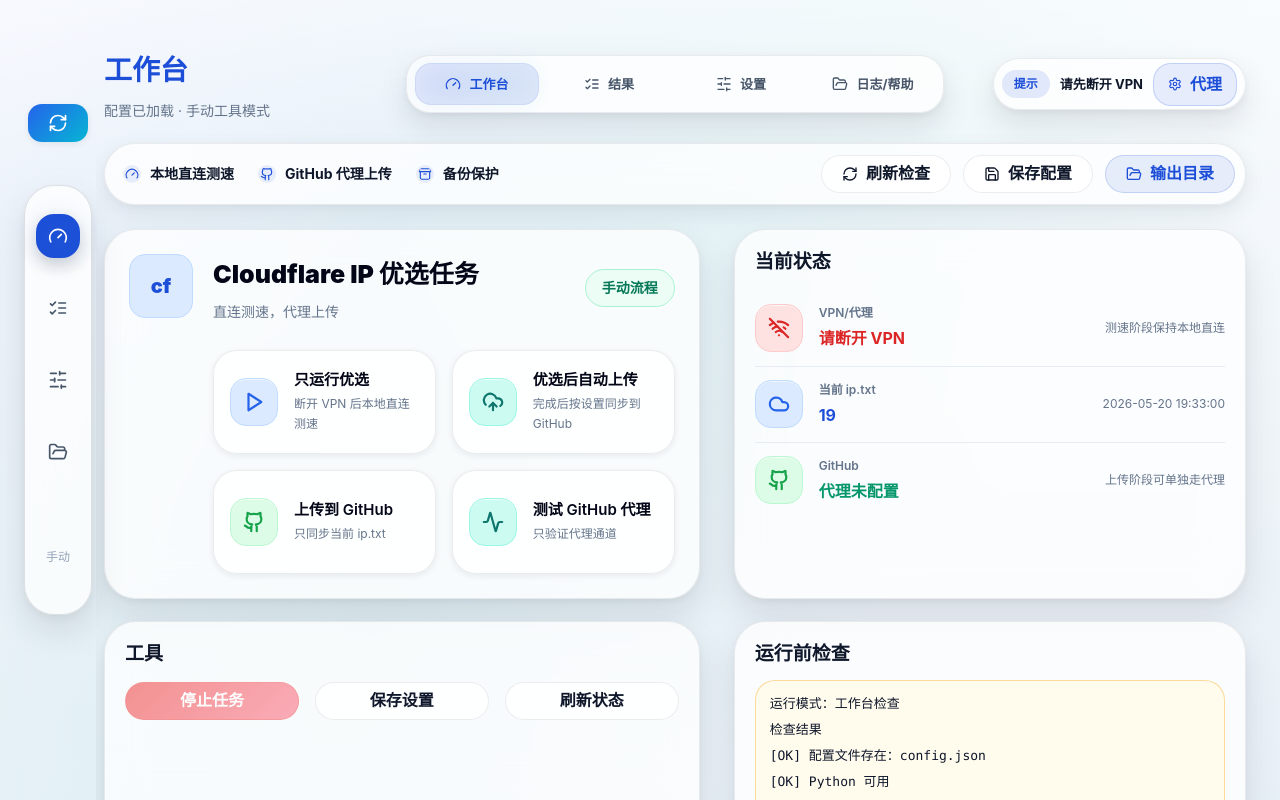
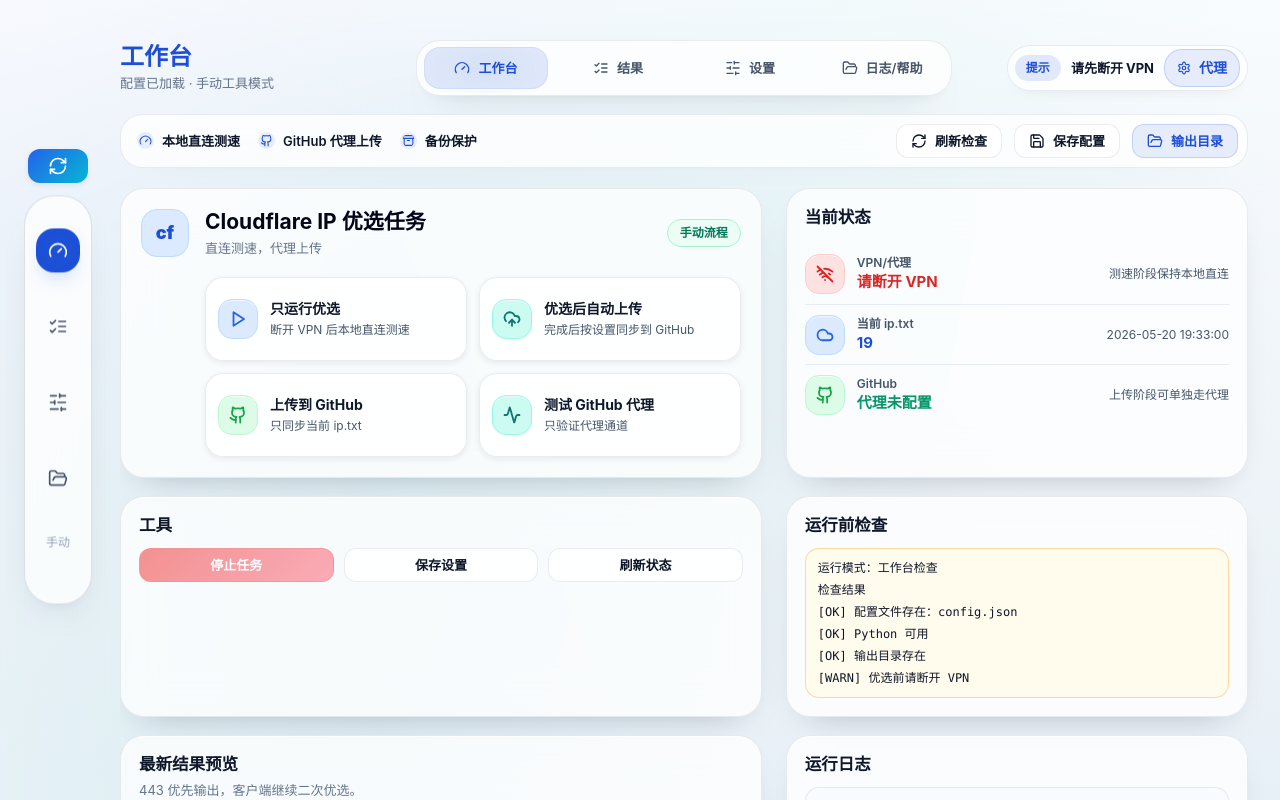
Before and after one commit to 178517877qq-sketch/xunni, a React (Vite) app: page / in a window 1280 px wide. Built offline with nearby package versions, Linux system fonts and the light colour scheme.

Commit message:
style: tighten cockpit desktop density

```diff
--- a/src/App.tsx
+++ b/src/App.tsx
@@ -114,7 +114,7 @@
 
 function IconBadge({ icon: Icon, tone }: { icon: typeof Play; tone: string }) {
   return (
-    <div className={clsx("grid h-12 w-12 place-items-center rounded-2xl border", `badge-${tone}`)}>
+    <div className={clsx("icon-badge grid place-items-center border", `badge-${tone}`)}>
       <Icon size={22} strokeWidth={2.4} />
     </div>
   );
@@ -139,9 +139,9 @@
       onClick={() => onRun(tile.mode)}
     >
       <IconBadge icon={Icon} tone={tile.tone} />
-      <span className="min-w-0">
-        <span className="block text-[15px] font-semibold leading-5 text-slate-950">{tile.title}</span>
-        <span className="mt-1 block text-[12px] leading-5 text-slate-500">{tile.hint}</span>
+      <span className="action-copy min-w-0">
+        <span className="action-title">{tile.title}</span>
+        <span className="action-hint">{tile.hint}</span>
       </span>
     </button>
   );
@@ -157,12 +157,12 @@
     <div className="status-row">
       <IconBadge icon={Icon} tone={card.accent} />
       <div className="min-w-0">
-        <div className="text-[12px] font-semibold text-slate-500">{card.title}</div>
-        <div className={clsx("mt-1 text-[16px] font-bold", statusToneMap[card.accent] ?? "text-blue-700")}>
+        <div className="status-label">{card.title}</div>
+        <div className={clsx("status-value", statusToneMap[card.accent] ?? "text-blue-700")}>
           {card.value}
         </div>
       </div>
-      <div className="ml-auto text-right text-[12px] text-slate-500">{card.detail}</div>
+      <div className="status-detail ml-auto text-right">{card.detail}</div>
     </div>
   );
 }
@@ -225,17 +225,17 @@
   return (
     <div className="dashboard-grid">
       <article className="glass-panel workbench-main rounded-[32px] p-6">
-        <div className="flex items-start gap-5">
-          <div className="grid h-16 w-16 place-items-center rounded-2xl border border-blue-200 bg-blue-100 text-xl font-black text-blue-700">
+        <div className="task-head flex items-start gap-5">
+          <div className="task-logo grid place-items-center border border-blue-200 bg-blue-100 font-black text-blue-700">
             cf
           </div>
           <div className="min-w-0 flex-1">
-            <div className="flex items-center justify-between gap-4">
+            <div className="task-title-row flex items-center justify-between gap-4">
               <div>
-                <h2 className="text-[25px] font-black text-slate-950">Cloudflare IP 优选任务</h2>
-                <p className="mt-2 text-sm text-slate-500">直连测速，代理上传</p>
+                <h2 className="task-title text-slate-950">Cloudflare IP 优选任务</h2>
+                <p className="task-subtitle text-slate-500">直连测速，代理上传</p>
               </div>
-              <span className="rounded-full border border-emerald-200 bg-emerald-50 px-4 py-2 text-sm font-semibold text-emerald-700">
+              <span className="manual-badge rounded-full border border-emerald-200 bg-emerald-50 font-semibold text-emerald-700">
                 手动流程
               </span>
             </div>
@@ -760,8 +760,8 @@
       <section className="workspace">
         <header className="topbar">
           <div>
-            <h1 className="text-[28px] font-black tracking-normal text-blue-700">{pageTitles[activePage]}</h1>
-            <p className="mt-2 text-sm text-slate-500">配置已加载 · 手动工具模式</p>
+            <h1 className="page-title-main tracking-normal text-blue-700">{pageTitles[activePage]}</h1>
+            <p className="page-subtitle-main text-slate-500">配置已加载 · 手动工具模式</p>
           </div>
 
           <nav className="page-tabs">
--- a/src/styles.css
+++ b/src/styles.css
@@ -29,10 +29,10 @@
 
   --shadow-sm: 0 2px 6px rgba(15, 23, 42, 0.08);
   --shadow-md: 0 12px 24px rgba(15, 23, 42, 0.12);
-  --shadow-lg: 0 14px 30px rgba(15, 23, 42, 0.1), 0 3px 10px rgba(15, 23, 42, 0.05);
-  --edge-glow: linear-gradient(135deg, rgba(29, 78, 216, 0.28), rgba(14, 165, 165, 0.2));
-  --panel-shadow: 0 16px 34px rgba(15, 23, 42, 0.1), 0 3px 10px rgba(15, 23, 42, 0.05);
-  --bar-shadow: 0 8px 22px rgba(15, 23, 42, 0.08), 0 2px 8px rgba(15, 23, 42, 0.04);
+  --shadow-lg: 0 20px 42px -24px rgba(15, 23, 42, 0.28), 0 8px 18px -14px rgba(15, 23, 42, 0.16);
+  --edge-glow: radial-gradient(ellipse at center, rgba(29, 78, 216, 0.2) 0%, rgba(14, 165, 165, 0.12) 48%, rgba(29, 78, 216, 0) 72%);
+  --panel-shadow: 0 16px 34px -24px rgba(15, 23, 42, 0.36), 0 1px 0 rgba(255, 255, 255, 0.65) inset;
+  --bar-shadow: 0 14px 34px -26px rgba(15, 23, 42, 0.32), 0 1px 0 rgba(255, 255, 255, 0.62) inset;
   --motion-ease: cubic-bezier(0.16, 1, 0.3, 1);
   --motion-fast: 180ms;
 }
@@ -51,6 +51,7 @@
 body {
   overflow: hidden;
   color: var(--text-primary);
+  font-size: 14px;
   line-height: 1.6;
   -webkit-font-smoothing: antialiased;
 }
@@ -110,7 +111,7 @@
   position: relative;
   height: 100vh;
   display: grid;
-  grid-template-columns: 96px minmax(0, 1fr);
+  grid-template-columns: 120px minmax(0, 1fr);
   overflow: hidden;
   background:
     linear-gradient(135deg, rgba(29, 78, 216, 0.08) 0%, rgba(14, 165, 165, 0.07) 42%, rgba(255, 255, 255, 0) 72%),
@@ -135,14 +136,14 @@
 .sidebar-refresh {
   position: fixed;
   left: 28px;
-  top: calc(50% - 296px);
+  top: calc(50% - 251px);
   width: 60px;
-  height: 38px;
+  height: 34px;
   display: grid;
   place-items: center;
   border: 0;
   color: white;
-  border-radius: 14px;
+  border-radius: 12px;
   background: linear-gradient(135deg, #2563eb, #06b6d4);
   box-shadow: var(--shadow-sm);
   transition:
@@ -167,17 +168,17 @@
   top: 50%;
   transform: translateY(-50%);
   width: 68px;
-  min-height: 430px;
+  min-height: 380px;
   max-height: calc(100vh - 124px);
-  padding: 28px 0;
+  padding: 32px 0;
   display: flex;
   flex-direction: column;
   align-items: center;
-  gap: 28px;
+  gap: 32px;
   border: 1px solid var(--border);
   border-radius: 30px;
   background: var(--bg-card);
-  box-shadow: 0 16px 34px rgba(15, 23, 42, 0.1), 0 4px 12px rgba(15, 23, 42, 0.05);
+  box-shadow: var(--shadow-lg);
   backdrop-filter: blur(20px);
 }
 
@@ -201,12 +202,12 @@
 .sidebar-item::before {
   content: "";
   position: absolute;
-  inset: 3px;
+  inset: 2px;
   z-index: -1;
   border-radius: inherit;
   background: var(--edge-glow);
   opacity: 0;
-  filter: blur(12px);
+  filter: blur(10px);
   transition: opacity 220ms var(--motion-ease), transform 220ms var(--motion-ease);
 }
 
@@ -214,6 +215,7 @@
   color: var(--text-primary);
   background: var(--bg-hover);
   transform: scale(1.05);
+  box-shadow: 0 10px 22px -16px rgba(29, 78, 216, 0.38);
 }
 
 .sidebar-item:hover::before {
@@ -224,7 +226,7 @@
 .sidebar-item.active {
   color: white;
   background: var(--primary);
-  box-shadow: 0 8px 16px rgba(15, 23, 42, 0.18);
+  box-shadow: 0 12px 22px -14px rgba(29, 78, 216, 0.56);
 }
 
 .sidebar-item.active::before {
@@ -237,14 +239,27 @@
   min-width: 0;
   height: 100vh;
   overflow: auto;
-  padding: 48px 34px 30px 8px;
+  padding: 40px 32px 32px 0;
 }
 
 .topbar {
   display: grid;
   grid-template-columns: minmax(240px, 1fr) auto minmax(240px, 1fr);
   align-items: center;
-  gap: 20px;
+  gap: 18px;
+}
+
+.page-title-main {
+  margin: 0;
+  font-size: 24px;
+  font-weight: 700;
+  line-height: 1.12;
+}
+
+.page-subtitle-main {
+  margin-top: 4px;
+  font-size: 13px;
+  line-height: 1.35;
 }
 
 .page-tabs,
@@ -258,8 +273,8 @@
 }
 
 .page-tabs {
-  height: 58px;
-  padding: 8px;
+  height: 56px;
+  padding: 7px;
   display: flex;
   align-items: center;
   gap: 8px;
@@ -271,7 +286,7 @@
   isolation: isolate;
   min-width: 124px;
   height: 42px;
-  padding: 0 16px;
+  padding: 0 15px;
   display: inline-flex;
   align-items: center;
   justify-content: center;
@@ -281,7 +296,7 @@
   color: var(--text-secondary);
   background: transparent;
   font-size: 13px;
-  font-weight: 700;
+  font-weight: 600;
   white-space: nowrap;
   transition:
     color 220ms var(--motion-ease),
@@ -292,12 +307,12 @@
 .page-tab::before {
   content: "";
   position: absolute;
-  inset: 4px;
+  inset: 2px;
   z-index: -1;
   border-radius: inherit;
   background: var(--edge-glow);
   opacity: 0;
-  filter: blur(12px);
+  filter: blur(10px);
   transition: opacity 220ms var(--motion-ease), transform 220ms var(--motion-ease);
 }
 
@@ -305,6 +320,7 @@
   color: var(--text-primary);
   background: var(--bg-hover);
   transform: translateY(-1px) scale(1.04);
+  box-shadow: 0 12px 24px -18px rgba(29, 78, 216, 0.4);
 }
 
 .page-tab:hover::before {
@@ -334,9 +350,9 @@
 
 .notice-pill {
   justify-self: end;
-  height: 52px;
-  min-width: 252px;
-  padding: 6px 8px;
+  height: 46px;
+  min-width: 236px;
+  padding: 5px 7px;
   display: flex;
   align-items: center;
   gap: 10px;
@@ -344,7 +360,7 @@
 }
 
 .notice-pill span {
-  padding: 8px 12px;
+  padding: 7px 11px;
   border-radius: 999px;
   background: rgba(29, 78, 216, 0.12);
   color: var(--primary);
@@ -376,18 +392,18 @@
 
 .notice-pill button {
   margin-left: auto;
-  min-width: 74px;
-  padding: 8px 14px;
+  min-width: 68px;
+  padding: 7px 12px;
 }
 
 .workflow-strip {
-  margin-top: 22px;
-  min-height: 62px;
-  padding: 9px 10px 9px 18px;
+  margin-top: 18px;
+  min-height: 54px;
+  padding: 8px 9px 8px 16px;
   display: flex;
   align-items: center;
-  gap: 24px;
-  border-radius: 31px;
+  gap: 18px;
+  border-radius: 22px;
   box-shadow: var(--bar-shadow);
 }
 
@@ -400,17 +416,17 @@
 .workflow-strip span {
   display: inline-flex;
   align-items: center;
-  gap: 9px;
+  gap: 8px;
   min-width: 0;
   color: var(--text-primary);
-  font-size: 14px;
-  font-weight: 700;
+  font-size: 13px;
+  font-weight: 600;
   white-space: nowrap;
 }
 
 .workflow-strip span svg {
-  width: 18px;
-  height: 18px;
+  width: 17px;
+  height: 17px;
   padding: 2px;
   border-radius: 999px;
   color: var(--primary);
@@ -419,13 +435,13 @@
 
 .dashboard-grid {
   display: grid;
-  grid-template-columns: minmax(540px, 1fr) minmax(460px, 0.86fr);
+  grid-template-columns: minmax(500px, 1fr) minmax(380px, 0.72fr);
   grid-template-areas:
     "main status"
     "tools preflight"
     "latest log";
-  column-gap: 34px;
-  row-gap: 22px;
+  column-gap: 24px;
+  row-gap: 18px;
   align-items: stretch;
   padding-bottom: 30px;
 }
@@ -456,30 +472,110 @@
 
 .glass-panel {
   overflow: hidden;
-  border-radius: 32px;
+  border-radius: 24px;
   box-shadow: var(--panel-shadow);
+}
+
+.workbench-main {
+  padding: 20px !important;
+}
+
+.workbench-status,
+.workbench-tools,
+.workbench-preflight,
+.workbench-latest,
+.workbench-log {
+  padding: 18px !important;
+}
+
+.glass-panel.rounded-\[32px\],
+.glass-panel.rounded-\[30px\],
+.glass-panel.rounded-\[28px\] {
+  border-radius: 24px;
 }
 
 .section-title {
   margin: 0;
-  font-size: 19px;
-  font-weight: 900;
+  font-size: 16.5px;
+  font-weight: 700;
   color: var(--text-primary);
-  line-height: 1.25;
+  line-height: 1.28;
+}
+
+.task-head {
+  gap: 16px !important;
+}
+
+.task-logo {
+  width: 48px;
+  height: 48px;
+  flex: 0 0 auto;
+  border-radius: 16px;
+  font-size: 18px;
+  line-height: 1;
+}
+
+.task-title {
+  margin: 0;
+  font-size: 21px;
+  font-weight: 700;
+  line-height: 1.22;
+}
+
+.task-subtitle {
+  margin-top: 5px;
+  font-size: 13px;
+  line-height: 1.35;
+}
+
+.manual-badge {
+  padding: 6px 12px;
+  font-size: 12px;
+  line-height: 1.2;
+  white-space: nowrap;
+}
+
+.action-grid {
+  margin-top: 20px !important;
+  gap: 12px !important;
+}
+
+.tool-grid {
+  margin-top: 12px !important;
+  gap: 10px !important;
+}
+
+.workbench-latest p,
+.results-grid article > p {
+  margin-top: 6px !important;
+  font-size: 13px !important;
+  line-height: 1.45;
+}
+
+.workbench-latest .flex.flex-wrap,
+.results-grid article > .flex.flex-wrap {
+  margin-top: 12px !important;
+  gap: 18px !important;
+  font-size: 13px !important;
+}
+
+.workbench-latest strong,
+.results-grid article strong {
+  font-size: 15px !important;
 }
 
 .action-tile {
   position: relative;
   isolation: isolate;
-  min-height: 104px;
+  min-height: 84px;
   display: grid;
-  grid-template-columns: 48px minmax(0, 1fr);
-  gap: 16px;
+  grid-template-columns: 40px minmax(0, 1fr);
+  gap: 12px;
   align-items: center;
   border: 1px solid var(--border-light);
-  border-radius: 24px;
+  border-radius: 18px;
   background: rgba(255, 255, 255, 0.78);
-  padding: 16px;
+  padding: 12px;
   text-align: left;
   box-shadow: var(--shadow-sm);
   overflow: visible;
@@ -493,19 +589,20 @@
 .action-tile::before {
   content: "";
   position: absolute;
-  inset: 6px;
+  inset: 3px;
   z-index: -1;
   border-radius: inherit;
   background: var(--edge-glow);
   opacity: 0;
-  filter: blur(12px);
+  filter: blur(10px);
   transition: opacity 220ms var(--motion-ease), transform 220ms var(--motion-ease);
 }
 
 .action-tile:hover {
-  transform: translateY(-2px) scale(1.015);
+  transform: translateY(-1px) scale(1.01);
   border-color: rgba(29, 78, 216, 0.3);
   background: rgba(255, 255, 255, 0.92);
+  box-shadow: 0 14px 28px -22px rgba(29, 78, 216, 0.42), var(--shadow-sm);
 }
 
 .action-tile:hover::before {
@@ -515,6 +612,33 @@
 
 .action-tile span {
   overflow-wrap: anywhere;
+}
+
+.action-title {
+  display: block;
+  color: var(--text-primary);
+  font-size: 14px;
+  font-weight: 650;
+  line-height: 1.3;
+}
+
+.action-hint {
+  display: block;
+  margin-top: 3px;
+  color: var(--text-secondary);
+  font-size: 12px;
+  line-height: 1.35;
+}
+
+.icon-badge {
+  width: 40px;
+  height: 40px;
+  border-radius: 14px;
+}
+
+.icon-badge svg {
+  width: 18px;
+  height: 18px;
 }
 
 .action-tile svg,
@@ -570,11 +694,12 @@
 .danger-button {
   position: relative;
   isolation: isolate;
-  min-height: 38px;
+  min-height: 34px;
   min-width: 0;
-  padding: 0 20px;
-  border-radius: 19px;
-  font-weight: 800;
+  padding: 0 14px;
+  border-radius: 12px;
+  font-size: 13px;
+  font-weight: 650;
   white-space: nowrap;
   display: inline-flex;
   align-items: center;
@@ -593,11 +718,11 @@
 .danger-button::before {
   content: "";
   position: absolute;
-  inset: 3px;
+  inset: 2px;
   z-index: -1;
   border-radius: inherit;
   opacity: 0;
-  filter: blur(12px);
+  filter: blur(10px);
   background: var(--edge-glow);
   transition: opacity 180ms var(--motion-ease), transform 180ms var(--motion-ease);
 }
@@ -633,25 +758,25 @@
 .preview-list,
 .terminal-card,
 .empty-log {
-  margin-top: 14px;
-  min-height: 96px;
+  margin-top: 12px;
+  min-height: 86px;
   border: 1px solid var(--border-light);
-  border-radius: 20px;
+  border-radius: 14px;
   background: var(--bg-field);
-  padding: 13px 14px;
+  padding: 10px 12px;
   color: var(--text-primary);
   font-family: "Cascadia Mono", Consolas, monospace;
-  font-size: 13px;
-  line-height: 1.55;
+  font-size: 12px;
+  line-height: 1.5;
   overflow: auto;
   overflow-wrap: anywhere;
 }
 
 .terminal-card {
   display: grid;
-  gap: 6px;
+  gap: 4px;
   align-content: start;
-  min-height: 122px;
+  min-height: 108px;
 }
 
 .terminal-card.has-warning {
@@ -662,26 +787,26 @@
 .results-grid {
   display: grid;
   grid-template-columns: minmax(0, 1.2fr) minmax(350px, 0.8fr);
-  gap: 24px;
+  gap: 20px;
   padding-bottom: 30px;
 }
 
 .backup-list {
-  margin-top: 14px;
+  margin-top: 12px;
   display: grid;
-  gap: 10px;
+  gap: 8px;
 }
 
 .backup-item {
   position: relative;
   isolation: isolate;
-  padding: 13px 14px;
+  padding: 11px 12px;
   border: 1px solid var(--border-light);
-  border-radius: 20px;
+  border-radius: 14px;
   background: var(--bg-field);
   text-align: left;
-  font-size: 14px;
-  font-weight: 700;
+  font-size: 13px;
+  font-weight: 650;
   display: flex;
   flex-direction: column;
   align-items: flex-start;
@@ -724,8 +849,8 @@
 
 .settings-row,
 .settings-line {
-  margin-top: 14px;
-  min-height: 64px;
+  margin-top: 12px;
+  min-height: 56px;
   display: grid;
   grid-template-columns: minmax(160px, 0.45fr) minmax(260px, 1fr) auto auto;
   gap: 12px;
@@ -758,11 +883,12 @@
 .settings-row button,
 .settings-tabs button {
   border: 1px solid var(--border-light);
-  border-radius: 18px;
+  border-radius: 12px;
   background: rgba(255, 255, 255, 0.82);
-  min-height: 38px;
-  padding: 0 18px;
-  font-weight: 800;
+  min-height: 34px;
+  padding: 0 14px;
+  font-size: 13px;
+  font-weight: 650;
 }
 
 .settings-tabs {
@@ -771,16 +897,16 @@
   gap: 8px;
   width: max-content;
   max-width: 100%;
-  margin: 0 auto 18px;
-  padding: 8px;
+  margin: 0 auto 16px;
+  padding: 6px;
   border: 1px solid var(--border-light);
-  border-radius: 24px;
+  border-radius: 18px;
   background: var(--bg-card);
   box-shadow: var(--shadow-sm);
 }
 
 .settings-tabs button {
-  min-width: 82px;
+  min-width: 76px;
   border: 0;
   background: transparent;
   color: var(--text-secondary);
@@ -804,19 +930,19 @@
 .settings-line {
   grid-template-columns: minmax(0, 1fr) minmax(220px, 320px);
   align-items: start;
-  padding: 16px 0;
+  padding: 13px 0;
   border-top: 1px solid rgba(226, 232, 240, 0.86);
 }
 
 .settings-line input {
   width: 100%;
   border: 1px solid rgba(148, 163, 184, 0.34);
-  border-radius: 18px;
+  border-radius: 12px;
   background: var(--bg-field);
-  min-height: 40px;
+  min-height: 36px;
   padding: 0 14px;
   text-align: left;
-  font-size: 14px;
+  font-size: 13px;
   color: var(--text-primary);
 }
 
@@ -831,14 +957,14 @@
 }
 
 .setting-toggle {
-  min-height: 40px;
+  min-height: 36px;
   padding: 0 14px;
   display: inline-flex;
   align-items: center;
   gap: 10px;
   justify-content: space-between;
   border: 1px solid rgba(148, 163, 184, 0.34);
-  border-radius: 18px;
+  border-radius: 12px;
   background: var(--bg-field);
 }
 
@@ -865,32 +991,52 @@
 
 .json-editor {
   width: 100%;
-  min-height: 390px;
+  min-height: 360px;
   border: 1px solid rgba(148, 163, 184, 0.34);
-  border-radius: 20px;
+  border-radius: 14px;
   background: var(--bg-field);
-  padding: 14px;
+  padding: 12px;
   color: var(--text-primary);
   font-family: "Cascadia Mono", Consolas, monospace;
-  font-size: 13px;
-  line-height: 1.55;
+  font-size: 12px;
+  line-height: 1.5;
   resize: vertical;
 }
 
 .help-flow p {
   margin: 0 0 10px;
   color: #334155;
-  font-size: 14px;
-  line-height: 1.7;
+  font-size: 13px;
+  line-height: 1.62;
 }
 
 .status-row {
-  min-height: 76px;
+  min-height: 60px;
   display: grid;
-  grid-template-columns: 48px minmax(0, 1fr) minmax(108px, auto);
+  grid-template-columns: 40px minmax(0, 1fr) minmax(96px, auto);
   align-items: center;
-  gap: 16px;
-  padding: 12px 0;
+  gap: 12px;
+  padding: 9px 0;
+}
+
+.status-label {
+  color: var(--text-secondary);
+  font-size: 12px;
+  font-weight: 600;
+  line-height: 1.2;
+}
+
+.status-value {
+  margin-top: 3px;
+  font-size: 15px;
+  font-weight: 700;
+  line-height: 1.25;
+}
+
+.status-detail {
+  color: var(--text-secondary);
+  font-size: 12px;
+  line-height: 1.35;
 }
 
 .status-row > div {
@@ -902,7 +1048,7 @@
 }
 
 .empty-log {
-  min-height: 82px;
+  min-height: 72px;
   display: grid;
   place-items: center;
   color: var(--text-muted);
@@ -945,9 +1091,9 @@
 }
 
 .state-banner {
-  margin-top: 14px;
-  padding: 12px 16px;
-  border-radius: 20px;
+  margin-top: 12px;
+  padding: 10px 14px;
+  border-radius: 14px;
   border: 1px solid var(--border-light);
   background: var(--bg-card-strong);
   color: var(--text-primary);
@@ -962,7 +1108,7 @@
 }
 
 .page-stage {
-  margin-top: 24px;
+  margin-top: 20px;
   padding-bottom: 30px;
   animation: page-rise 260ms var(--motion-ease);
 }
@@ -980,7 +1126,7 @@
 
 @media (max-width: 1180px) {
   .app-shell {
-    grid-template-columns: 88px minmax(0, 1fr);
+    grid-template-columns: 104px minmax(0, 1fr);
   }
 
   .topbar {
@@ -1034,7 +1180,7 @@
     height: auto;
     min-height: 100vh;
     overflow: visible;
-    padding: 22px 14px 28px;
+    padding: 20px 14px 28px;
   }
 
   .topbar {
@@ -1044,7 +1190,7 @@
   }
 
   .topbar h1 {
-    font-size: 26px;
+    font-size: 24px;
     line-height: 1.2;
   }
 
@@ -1096,13 +1242,13 @@
   }
 
   .glass-panel {
-    border-radius: 26px;
+    border-radius: 22px;
   }
 
   .glass-panel.rounded-\[32px\],
   .glass-panel.rounded-\[30px\],
   .glass-panel.rounded-\[28px\] {
-    border-radius: 26px;
+    border-radius: 22px;
   }
 
   .glass-panel .flex.items-start.gap-5 {
@@ -1122,12 +1268,12 @@
 
   .action-tile {
     width: 100%;
-    min-height: 92px;
-    grid-template-columns: 48px minmax(0, 1fr);
+    min-height: 82px;
+    grid-template-columns: 40px minmax(0, 1fr);
   }
 
   .status-row {
-    grid-template-columns: 48px minmax(0, 1fr);
+    grid-template-columns: 40px minmax(0, 1fr);
   }
 
   .status-row > div:last-child {
```
Also changed, not shown: 1 other file (tests, documents, lock files or other folders).
